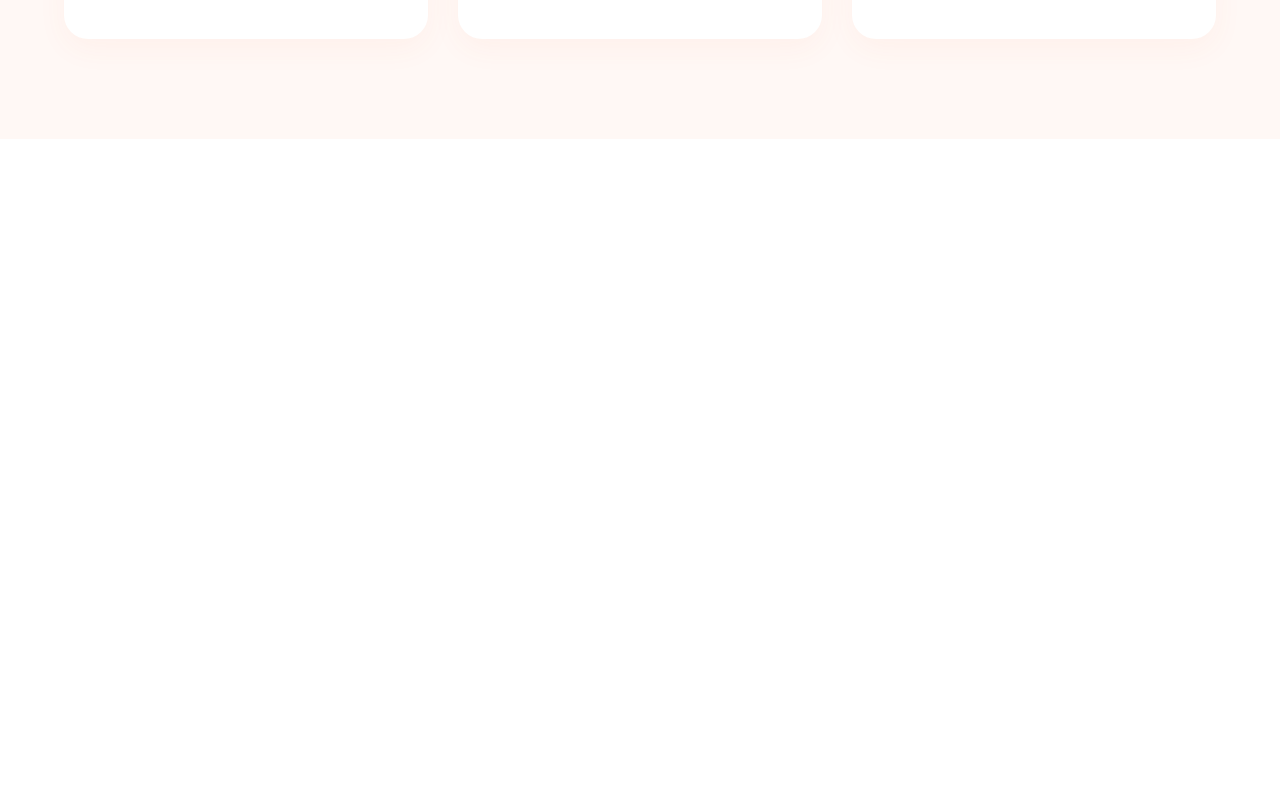
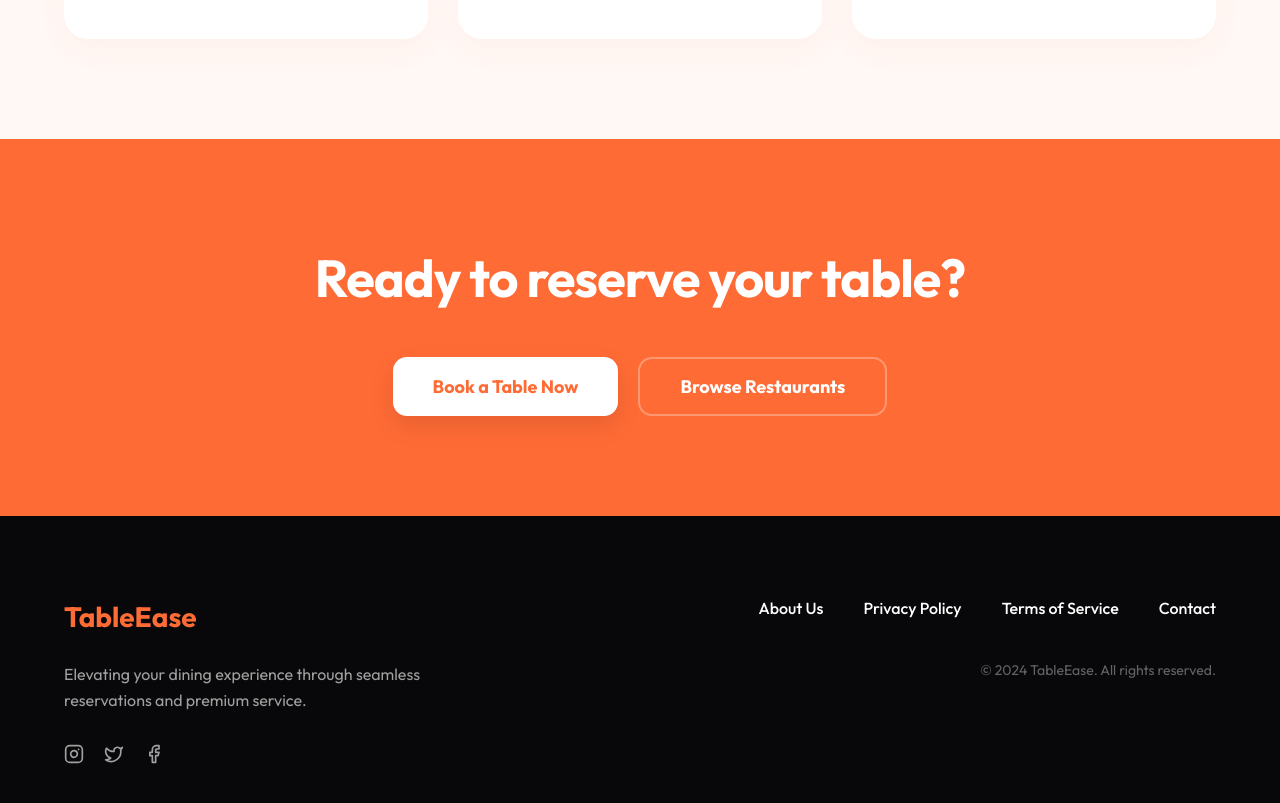
Before and after one commit to Bhavy-Talaviya/TableEase, a React app in the folder Frontend/: page / in a window 1280 px wide. Shown: the part 2920-3723 px from the top of the page. Before the commit the page ends 3059 px from the top, so only its background shows below. Built offline with nearby package versions, Linux system fonts and the light colour scheme; the HTML template or start-up script is replaced by a standard one.

Commit message:
Implement CTA and Footer

```diff
--- a/Frontend/src/App.jsx
+++ b/Frontend/src/App.jsx
@@ -5,6 +5,8 @@ import HowItWorks from './components/HowItWorks'
 import FeaturedDishes from './components/FeaturedDishes'
 import Stats from './components/Stats'
 import Testimonials from './components/Testimonials'
+import CTA from './components/CTA'
+import Footer from './components/Footer'
 import './index.css'
 
 function App() {
@@ -17,7 +19,9 @@ function App() {
         <FeaturedDishes />
         <Stats />
         <Testimonials />
+        <CTA />
       </main>
+      <Footer />
     </div>
   )
 }
--- /dev/null
+++ b/Frontend/src/components/CTA.jsx
@@ -0,0 +1,17 @@
+import React from 'react';
+
+const CTA = () => {
+  return (
+    <section className="cta-section">
+      <div className="cta-content">
+        <h2>Ready to reserve your table?</h2>
+        <div className="cta-actions">
+          <button className="btn-cta-primary">Book a Table Now</button>
+          <button className="btn-cta-secondary">Browse Restaurants</button>
+        </div>
+      </div>
+    </section>
+  );
+};
+
+export default CTA;
--- /dev/null
+++ b/Frontend/src/components/Footer.jsx
@@ -0,0 +1,33 @@
+import React from 'react';
+
+const Footer = () => {
+  return (
+    <footer className="footer">
+      <div className="footer-content">
+        <div className="footer-left">
+          <div className="footer-logo">TableEase</div>
+          <p>Elevating your dining experience through seamless reservations and premium service.</p>
+          <div className="footer-socials">
+            <a href="#"><svg width="20" height="20" viewBox="0 0 24 24" fill="none" stroke="currentColor" strokeWidth="2" strokeLinecap="round" strokeLinejoin="round"><rect x="2" y="2" width="20" height="20" rx="5" ry="5"/><path d="M16 11.37A4 4 0 1 1 12.63 8 4 4 0 0 1 16 11.37z"/><line x1="17.5" y1="6.5" x2="17.51" y2="6.5"/></svg></a>
+            <a href="#"><svg width="20" height="20" viewBox="0 0 24 24" fill="none" stroke="currentColor" strokeWidth="2" strokeLinecap="round" strokeLinejoin="round"><path d="M22 4s-.7 2.1-2 3.4c1.6 10-9.4 17.3-18 11.6 2.2.1 4.4-.6 6-2C3 15.5.5 9.6 3 5c2.2 2.6 5.6 4.1 9 4-.9-4.2 4-6.6 7-3.8 1.1 0 3-1.2 3-1.2z"/></svg></a>
+            <a href="#"><svg width="20" height="20" viewBox="0 0 24 24" fill="none" stroke="currentColor" strokeWidth="2" strokeLinecap="round" strokeLinejoin="round"><path d="M18 2h-3a5 5 0 0 0-5 5v3H7v4h3v8h4v-8h3l1-4h-4V7a1 1 0 0 1 1-1h3z"/></svg></a>
+          </div>
+        </div>
+
+        <div className="footer-right">
+          <div className="footer-links">
+            <a href="#">About Us</a>
+            <a href="#">Privacy Policy</a>
+            <a href="#">Terms of Service</a>
+            <a href="#">Contact</a>
+          </div>
+          <div className="footer-copyright">
+            © 2024 TableEase. All rights reserved.
+          </div>
+        </div>
+      </div>
+    </footer>
+  );
+};
+
+export default Footer;
--- a/Frontend/src/index.css
+++ b/Frontend/src/index.css
@@ -768,6 +768,175 @@ button {
   }
 }
 
+/* CTA Section */
+.cta-section {
+  background-color: var(--primary);
+  padding: 100px 5%;
+  text-align: center;
+  color: white;
+}
+
+.cta-content h2 {
+  font-size: 52px;
+  font-weight: 700;
+  margin-bottom: 40px;
+  letter-spacing: -1px;
+}
+
+.cta-actions {
+  display: flex;
+  justify-content: center;
+  gap: 20px;
+}
+
+.btn-cta-primary {
+  background: white;
+  color: var(--primary);
+  padding: 16px 40px;
+  border-radius: 14px;
+  font-size: 18px;
+  font-weight: 700;
+  transition: var(--transition);
+  box-shadow: 0 10px 25px rgba(0,0,0,0.1);
+}
+
+.btn-cta-primary:hover {
+  transform: translateY(-3px);
+  box-shadow: 0 15px 30px rgba(0,0,0,0.15);
+}
+
+.btn-cta-secondary {
+  background: transparent;
+  color: white;
+  border: 2px solid rgba(255, 255, 255, 0.3);
+  padding: 16px 40px;
+  border-radius: 14px;
+  font-size: 18px;
+  font-weight: 700;
+  transition: var(--transition);
+}
+
+.btn-cta-secondary:hover {
+  background: rgba(255, 255, 255, 0.1);
+  border-color: white;
+}
+
+/* Footer Styles */
+.footer {
+  background-color: #08080A;
+  padding: 80px 5% 40px;
+  color: #A0A0A0;
+}
+
+.footer-content {
+  display: flex;
+  justify-content: space-between;
+  align-items: flex-start;
+  max-width: 1200px;
+  margin: 0 auto;
+  gap: 60px;
+}
+
+.footer-left {
+  flex: 1;
+  max-width: 400px;
+}
+
+.footer-logo {
+  font-size: 28px;
+  font-weight: 700;
+  color: var(--primary);
+  margin-bottom: 24px;
+}
+
+.footer-left p {
+  font-size: 16px;
+  line-height: 1.6;
+  margin-bottom: 30px;
+}
+
+.footer-socials {
+  display: flex;
+  gap: 20px;
+}
+
+.footer-socials a {
+  color: #A0A0A0;
+  transition: var(--transition);
+}
+
+.footer-socials a:hover {
+  color: var(--primary);
+  transform: translateY(-3px);
+}
+
+.footer-right {
+  display: flex;
+  flex-direction: column;
+  align-items: flex-end;
+  gap: 40px;
+}
+
+.footer-links {
+  display: flex;
+  gap: 40px;
+}
+
+.footer-links a {
+  font-size: 16px;
+  font-weight: 500;
+  color: white;
+  transition: var(--transition);
+}
+
+.footer-links a:hover {
+  color: var(--primary);
+}
+
+.footer-copyright {
+  font-size: 14px;
+  opacity: 0.6;
+}
+
+/* Final Responsive Adjustments */
+@media (max-width: 1024px) {
+  .footer-content {
+    flex-direction: column;
+    gap: 40px;
+    text-align: center;
+    align-items: center;
+  }
+
+  .footer-left {
+    max-width: 100%;
+  }
+
+  .footer-right {
+    align-items: center;
+  }
+
+  .footer-links {
+    flex-wrap: wrap;
+    justify-content: center;
+    gap: 20px 40px;
+  }
+}
+
+@media (max-width: 768px) {
+  .cta-section {
+    padding: 80px 20px;
+  }
+
+  .cta-content h2 {
+    font-size: 36px;
+  }
+
+  .cta-actions {
+    flex-direction: column;
+    align-items: stretch;
+  }
+}
+
 @media (max-width: 480px) {
   .stats-container {
     flex-direction: column;
```
